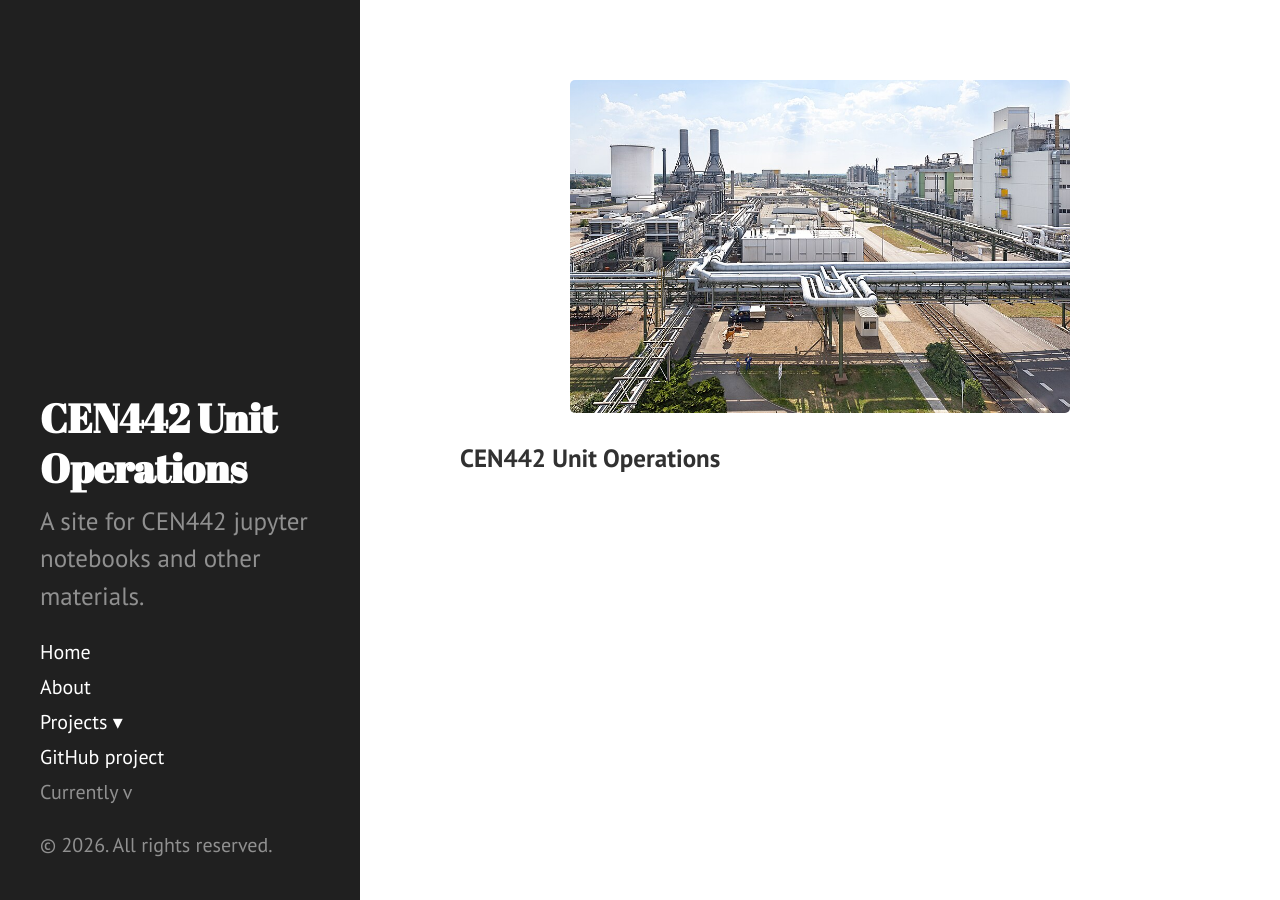
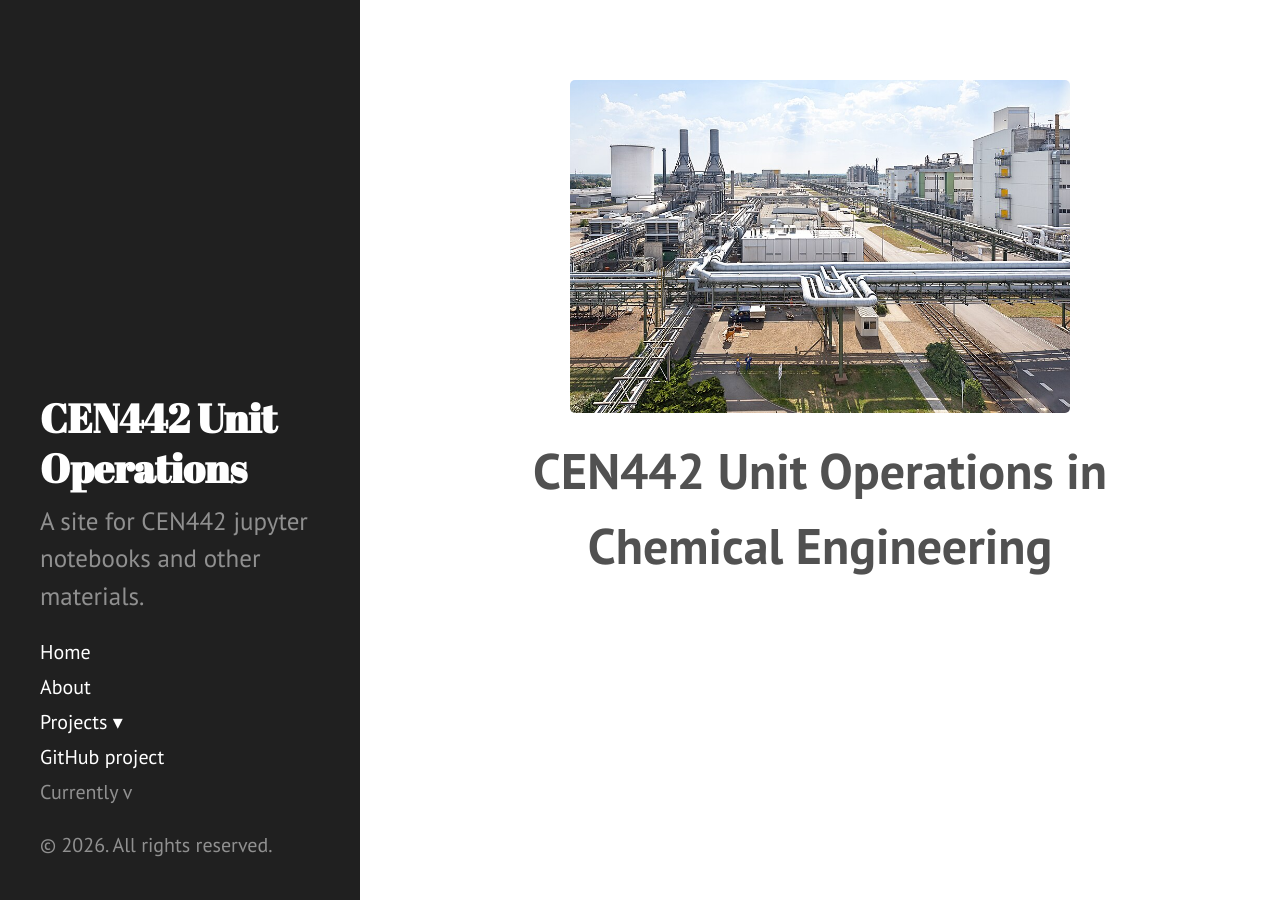
Before and after one commit to caaponte-su/CEN442, a Jekyll site: the page built from docs/index.html, in a window 1280 px wide. Built offline with Jekyll 4.4.1, drawn with Linux system fonts in a browser that asks for light colours.

Commit message:
Enhance home page text and styling
Updated the home page content and styling.

```diff
--- a/docs/index.html
+++ b/docs/index.html
@@ -2,10 +2,10 @@
 layout: default
 title: Home
 ---
-<p align="center">
+<p align="center" style="font-size: 2.5em; font-weight: bold;">
 <img src="{{ '/images/BASF_Schwarzheide_GmbH_Werksansicht_01.jpg' | relative_url }}" alt="Alternative text" width="500" class="center-block">
 
-  <h3>CEN442 Unit Operations</h3>
+  CEN442 Unit Operations in Chemical Engineering
 </p>
 <!--
 <div class="posts">
```
